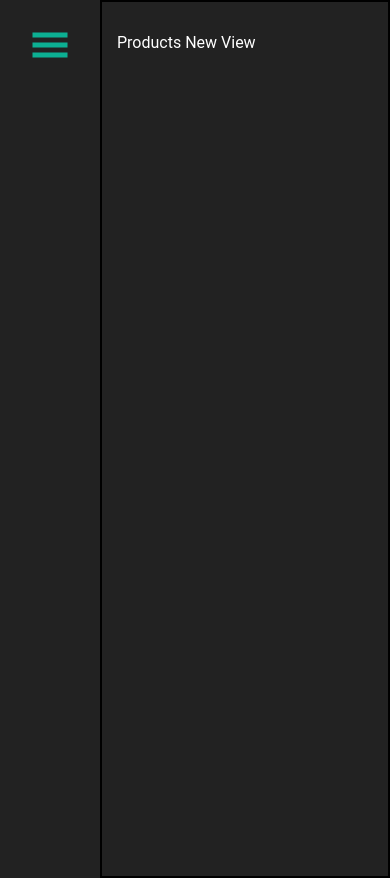
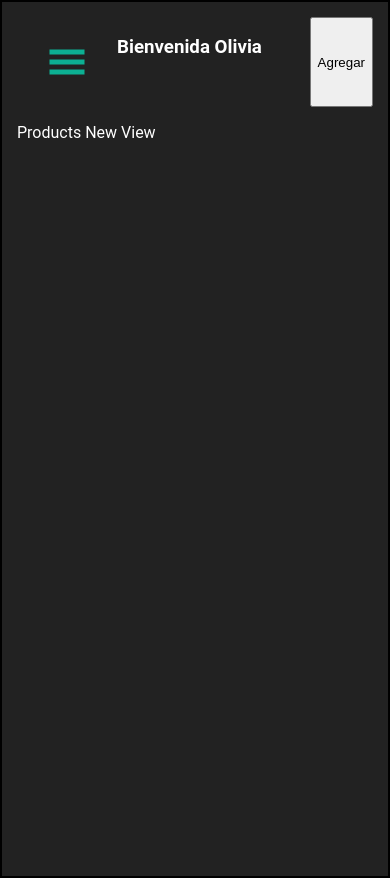
Before and after one commit to aamocca/sprint4ecommerce, a React (Create React App) app: page /products/new in a window 390 px wide. Built offline with nearby package versions, Linux system fonts and the light colour scheme.

Commit message:
ajustes en css, productos

```diff
--- a/src/App.css
+++ b/src/App.css
@@ -21,6 +21,7 @@
     padding: 30px;
     background: #222222;
     height: 30px;
+    z-index: 100;
   }
 
   .sidenav {
--- a/src/components/Header.js
+++ b/src/components/Header.js
@@ -1,17 +1,24 @@
 import "../header.css";
+import { useState } from "react";
+import { GiHamburgerMenu } from "react-icons/gi";
+import Navbar from "./Navbar";
 
 const Header = () => {
+  const [showNav, setShowNav] = useState(false);
   return (
     <>
-      <p>Header</p>
       <div className="headerv1">
-        <section className="sideBar3">
-          <div className="App">
+        <section className="sideBar2">
+          <div className="App ">
             <header>
               <GiHamburgerMenu onClick={() => setShowNav(!showNav)} />
             </header>
             <Navbar show={showNav} />
           </div>
+        </section>
+        <section className="inpBuscador">
+          <h1 className="tituloMain">Bienvenida Olivia</h1>
+          <button className="botonAgregar">Agregar</button>
         </section>
       </div>
     </>
--- a/src/components/MenuAdmin.js
+++ b/src/components/MenuAdmin.js
@@ -10,20 +10,21 @@ import Home from "../pages/Home/Home";
 import ProductList from "../pages/Products/ProductsList/ProductsList";
 import ProductView from "../pages/Products/ProductView/ProductView";
 import ProductsNew from "../pages/Products/ProductsNew/ProductsNew";
+import Header from "./Header";
 
 const MenuAdmin = () => {
   const [showNav, setShowNav] = useState(false);
   return (
     <>
       <div className="menuAdmin">
-        <section className="sideBar2">
+        {/* <section className="sideBar2">
           <div className="App">
             <header>
               <GiHamburgerMenu onClick={() => setShowNav(!showNav)} />
             </header>
             <Navbar show={showNav} />
           </div>
-        </section>
+        </section> */}
 
         <section className="sideBar">
           <h1>MiEcommerce</h1>
@@ -51,7 +52,9 @@ const MenuAdmin = () => {
           </div>
         </section>
         <section className="menus mainArea">
+          <Header />
           {/* Aqui va el header */}
+
           <Routes>
             <Route path="/products" element={<ProductList />} />
             <Route path="/" element={<Home />} />
--- a/src/css/MenuAdmin.css
+++ b/src/css/MenuAdmin.css
@@ -34,6 +34,7 @@ html {
   color: #fff;
   background: #222222;
   padding: 15px;
+  overflow: scroll;
 }
 
 .SbProductos,
--- a/src/header.css
+++ b/src/header.css
@@ -1,6 +1,15 @@
 header {
   display: none;
 }
+.headerv1 {
+  display: flex;
+}
+.inpBuscador {
+  display: flex;
+  justify-content: space-between;
+  width: 100%;
+}
+
 @media (max-width: 1024px) {
   header {
     display: flex;
@@ -8,3 +17,6 @@ header {
     align-items: center;
   }
 }
+.BotonBusqueda {
+  display: none;
+}
--- a/src/pages/Products/ProductView/ProductView.js
+++ b/src/pages/Products/ProductView/ProductView.js
@@ -1,6 +1,7 @@
 import { useEffect, useRef, useState } from "react";
 import { useParams } from "react-router-dom";
 import axios from "axios";
+import { Link } from "react-router-dom";
 
 const ProductView = (propos) => {
   const formulario = useRef();
@@ -38,7 +39,10 @@ const ProductView = (propos) => {
 
   return (
     <>
-      <button>Volver</button>
+      <Link to={`/products`}>
+        <button>Volver</button>
+      </Link>
+
       <img src={vistaProducto.image} width={"50px"} height={"50px"}></img>
       <h4>Información</h4>
       <form ref={formulario} style={{}}>
--- a/src/pages/Products/ProductsList/ProductsList.js
+++ b/src/pages/Products/ProductsList/ProductsList.js
@@ -52,9 +52,17 @@ const ProductList = () => {
   return (
     <>
       <form>
-        <label name="productname">Buscar producto</label>
-        <input type="text" ref={palabra} name="productoname"></input>
+        <label className="BotonBusqueda" name="productname">
+          Buscar producto
+        </label>
+        <input
+          placeholder="Buscar Productos"
+          type="text"
+          ref={palabra}
+          name="productoname"
+        ></input>
         <button
+          className="BotonBusqueda"
           onClick={(e) => {
             HandleSubmit(e);
           }}
```
